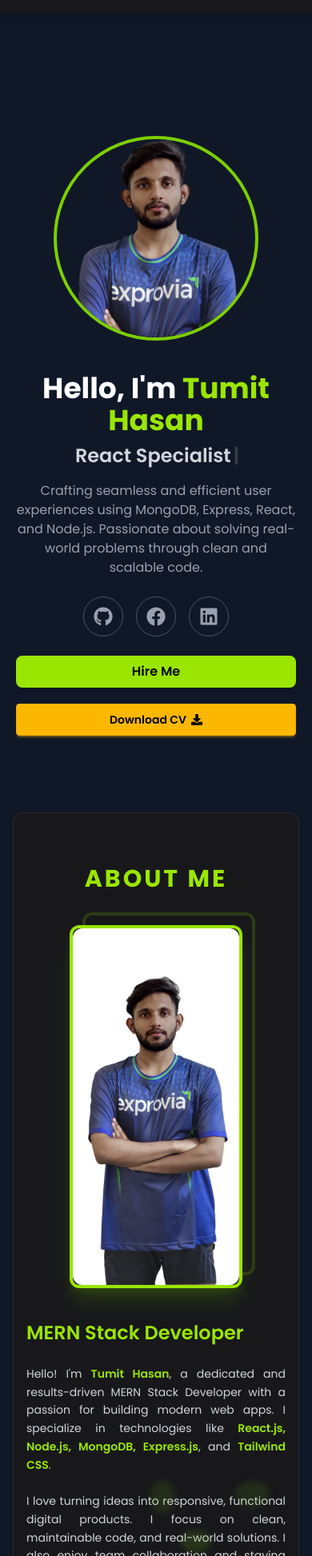
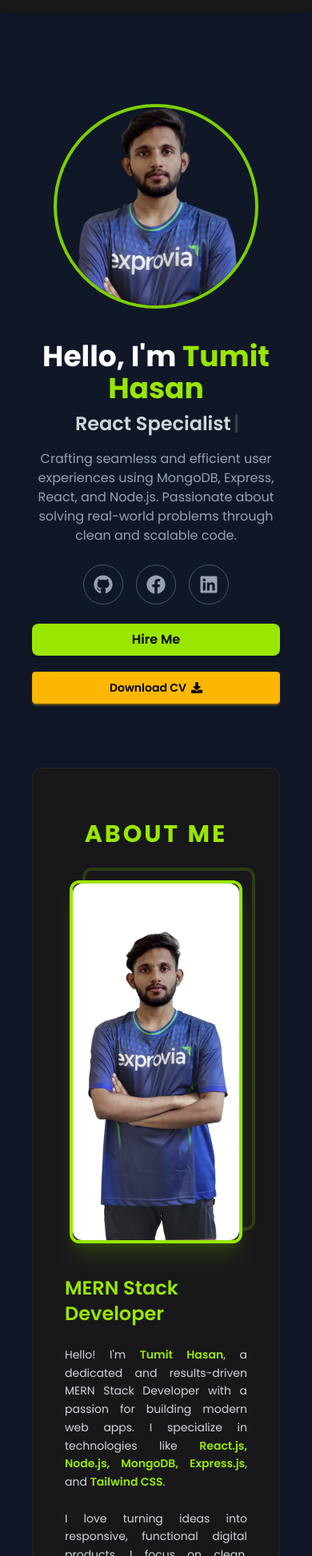
Before and after one commit to tumit-h-r-75/my-portfolio-Website, a React (Vite) app: page / in a window 390 px wide. Shown: the part 54-2000 px from the top of the page at 80% size. Built offline with nearby package versions, Linux system fonts and the light colour scheme.

Commit message:
fix some responsive issue

```diff
--- a/src/components/Banner.jsx
+++ b/src/components/Banner.jsx
@@ -14,7 +14,7 @@ const Banner = () => {
             initial={{ opacity: 0, y: 100 }}
             whileInView={{ opacity: 1, y: 0 }}
             transition={{ duration: 1 }}
-            className="max-w-7xl mx-auto px-5 py-20 min-h-screen flex flex-col-reverse lg:flex-row items-center justify-between gap-10 pt-30"
+            className="max-w-7xl mx-auto px-10 py-20 min-h-screen flex flex-col-reverse lg:flex-row items-center justify-between gap-10 "
         >
             {/* Left Text Section */}
             <div className="lg:w-3/5 text-center lg:text-left ">
--- a/src/components/Education.jsx
+++ b/src/components/Education.jsx
@@ -15,7 +15,7 @@ const Education = () => {
   return (
     <section
       ref={educationRef}
-      className="py-16 px-4 sm:px-8 md:px-16 bg-transparent my-10"
+      className="py-16 px-4 sm:px-5 md:px-9 bg-transparent my-10"
     >
       {/* Section Header */}
       <div className="text-center mb-12">
@@ -37,7 +37,7 @@ const Education = () => {
           transition: { duration: 0.4 },
         }}
         viewport={{ once: true, amount: 0.4 }}
-        className="max-w-5xl mx-auto bg-zinc-800 p-6 sm:p-8 md:p-10 rounded-xl border border-zinc-700 transition-all duration-500"
+        className="max-w-7xl mx-auto bg-zinc-800 p-10 sm:p-10 md:p-10 rounded-xl border border-zinc-700 transition-all duration-500"
       >
         {/* Title */}
         <div className="flex flex-col sm:flex-row items-start sm:items-center gap-4 mb-4">
--- a/src/pages/About.jsx
+++ b/src/pages/About.jsx
@@ -17,7 +17,7 @@ const About = () => {
   return (
     <section
       ref={aboutRef}
-      className="relative bg-zinc-900 px-4 sm:px-6 md:px-10 py-16 rounded-xl m-4 border border-zinc-800 duration-300 hover:shadow-2xl hover:shadow-lime-500 overflow-hidden"
+      className="relative bg-zinc-900 px-10 sm:px-10 md:px-10 py-16 rounded-xl mx-10 border border-zinc-800 duration-300 hover:shadow-2xl hover:shadow-lime-500 overflow-hidden"
     >
 
       {/* Falling Lime Bubbles Background */}
--- a/src/pages/Contact.jsx
+++ b/src/pages/Contact.jsx
@@ -40,7 +40,7 @@ const Contact = () => {
       whileInView={{ opacity: 1, y: 0 }}
       transition={{ duration: 0.8 }}
       viewport={{ once: true, amount: 0.2 }}
-      className="py-16 px-4 sm:px-6 md:px-10 xl:px-0 max-w-7xl mx-auto"
+      className="py-16 px-10 sm:px-10 md:px-10 max-w-7xl mx-auto"
     >
       <h2 className="text-3xl sm:text-4xl font-bold text-lime-400 text-center mb-12 uppercase tracking-wide">
         Contact Me
```
